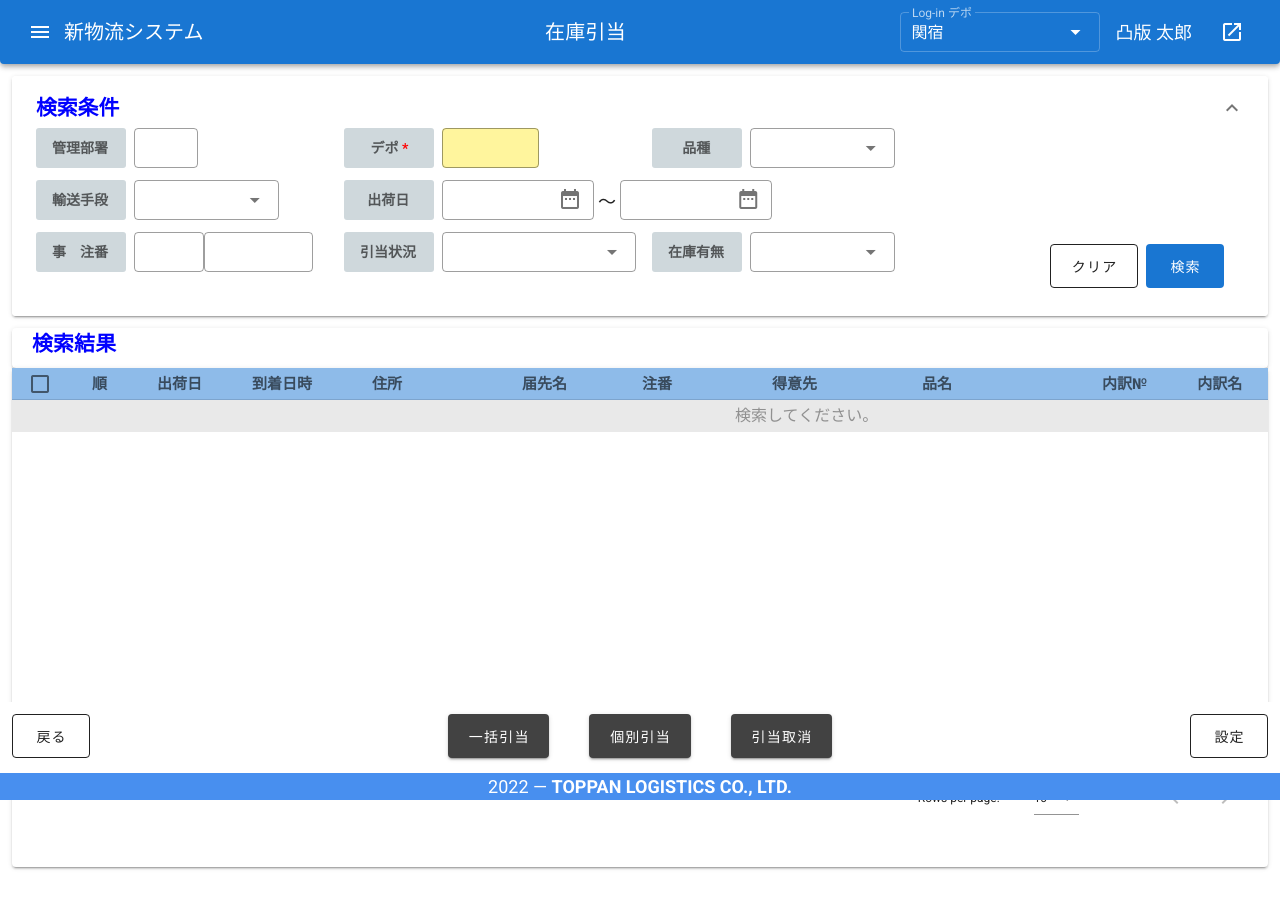
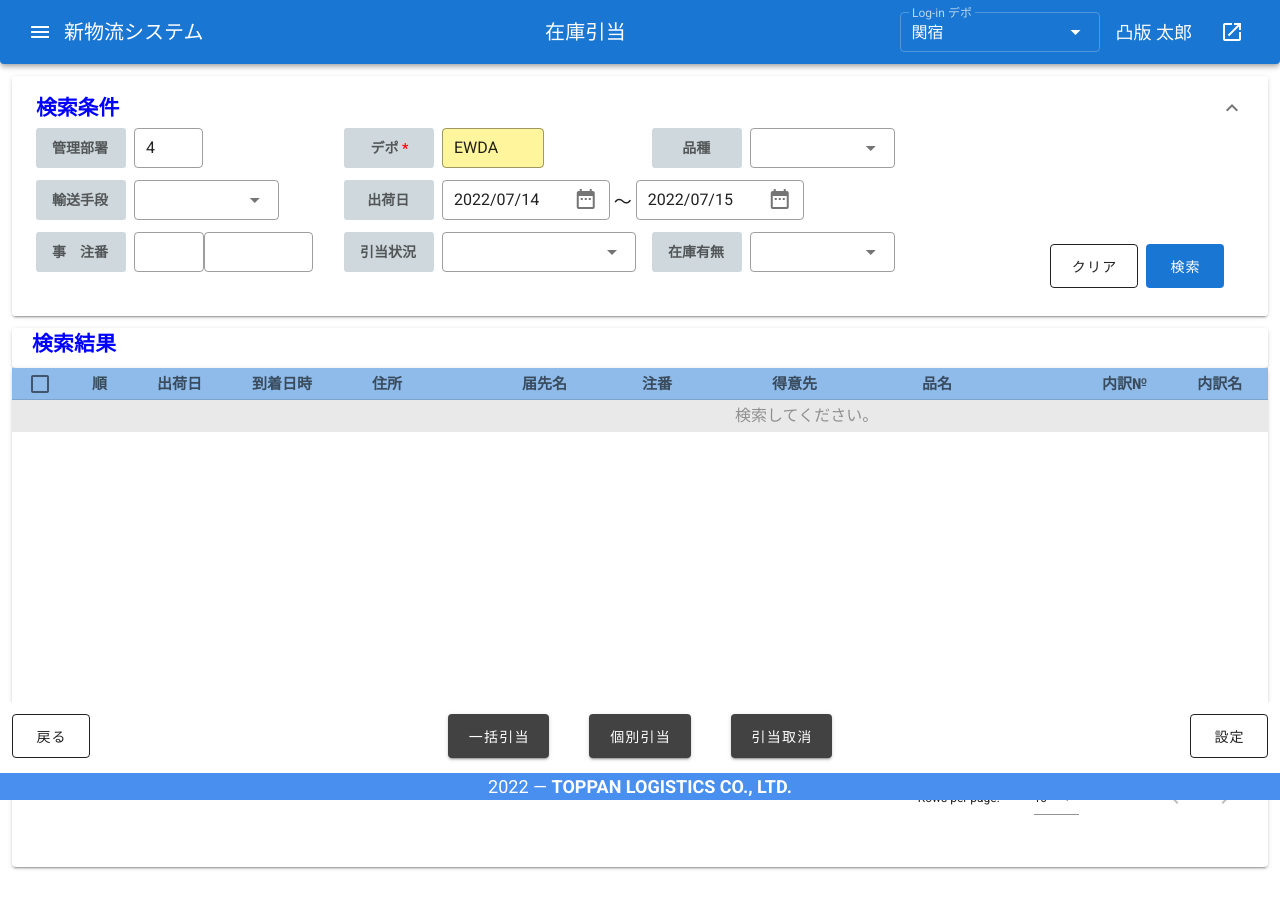
Before and after one commit to ryosuke-tsuji/zaiko_hikiate, a Vue app: page /zaiko_hikiate in a window 1280 px wide. Shown: the top 906 px of the page. Built offline with nearby package versions, Linux system fonts and the light colour scheme.

Commit message:
在庫引当　検索画面：初期表示値設定　個別画面：一覧中のサブに値設定、右上にページ数を追加

```diff
--- a/src/components/pages/ZaikoHikiate.vue
+++ b/src/components/pages/ZaikoHikiate.vue
@@ -7,18 +7,18 @@
             <v-expansion-panels v-model="panelState">
               <v-expansion-panel>
                 <v-expansion-panel-header class="py-0 d-inline-flex">
-                    <span class="px-0 titleFont leyerBottom">検索条件</span>
+                  <span class="px-0 titleFont leyerBottom">検索条件</span>
                 </v-expansion-panel-header>
                 <v-expansion-panel-content>
                   <v-row>
                     <v-col class="pt-0 pr-1 d-flex" cols="3">
                       <v-subheader class="mr-2"><span style="text-align:center">管理部署</span></v-subheader>
-                      <v-text-field outlined dense clearable hint="" hide-details="auto"></v-text-field>
+                      <v-text-field outlined dense clearable hint="" hide-details="auto" value="4"></v-text-field>
                       <div style="width:430px"></div>
                     </v-col>
                     <v-col class="pt-0 pr-1 d-flex" cols="3">
                       <v-subheader class="mr-2">&ensp;&nbsp;デポ<span style="color: red">&nbsp;*</span></v-subheader>
-                      <v-text-field background-color="yellow lighten-3" outlined dense clearable hint="" hide-details="auto"></v-text-field>
+                      <v-text-field background-color="yellow lighten-3" outlined dense clearable hint="" hide-details="auto" value="EWDA"></v-text-field>
                       <div style="width:210px"></div>
                     </v-col>
                     <v-col class="pt-0 pr-1 d-flex" cols="3">
@@ -35,10 +35,10 @@
                     </v-col>
                     <v-col class="pt-0 pr-1 d-flex" cols="6">
                       <v-subheader class="mr-2">&ensp;出荷日</v-subheader>
-                      <v-text-field class="ymd" outlined hide-details="auto" clearable append-icon="mdi-calendar-range" dense hint="YYYY/MM/DD" @click:append="appendClick"></v-text-field>
+                      <v-text-field class="ymd" outlined hide-details="auto" clearable append-icon="mdi-calendar-range" dense hint="YYYY/MM/DD" @click:append="appendClick" value="2022/07/14"></v-text-field>
                       <span style="vertical-align: middle" class="pl-1 pr-1 pt-2">～</span>
-                      <v-text-field class="ymd" outlined hide-details="auto" clearable append-icon="mdi-calendar-range" dense hint="YYYY/MM/DD"></v-text-field>
-                      <div style="width:270px"></div>
+                      <v-text-field class="ymd" outlined hide-details="auto" clearable append-icon="mdi-calendar-range" dense hint="YYYY/MM/DD" value="2022/07/15"></v-text-field>
+                      <div style="width:220px"></div>
                     </v-col>
                   </v-row>
                   <v-row>
@@ -360,6 +360,7 @@ export default {
   white-space: nowrap;
   text-align: center;
 }
+
 .textRight input {
   text-align: right;
 }
--- a/src/components/pages/ZaikoHikiateKobetsu.vue
+++ b/src/components/pages/ZaikoHikiateKobetsu.vue
@@ -6,6 +6,9 @@
           <v-card>
             <v-card-title class="pt-0 pb-2 ml-1">
               <span class="titleFont d-flex">輸送指示ヘッダー</span>
+              <span class="leyerTop mr-1" style="width:200px; text-align: right;">
+                {{id}}/4
+              </span>
               <v-spacer></v-spacer>
             </v-card-title>
           </v-card>
@@ -49,7 +52,9 @@
         <v-col class="pb-0">
           <v-card>
             <v-card-title class="pt-0 pb-2 ml-1">
-              <span class="titleFont d-flex">吊札個別出庫数</span><v-spacer></v-spacer><span class="text-left leyerTop" style="width:400px">
+              <span class="titleFont d-flex">吊札個別出庫数</span>
+              <v-spacer></v-spacer>
+              <span class="text-left leyerTop" style="width:400px">
                 <v-data-table :headers="headersHikiateJun" :items="itemsHikiateJun" dense fixed-header hide-default-header hide-default-footer calculate-widths height="40px">
                   <template v-slot:item="{ item }">
                     <tr>
@@ -341,7 +346,7 @@ export default {
             soko: '1810 関宿物流センター',
             tanaBan: '070230',
             fudagamiNo: '5056001108061X',
-            fudagamiSabu: '',
+            fudagamiSabu: '1',
             fudagamiSeq: '001',
             productYmd: '22/07/13',
             suryo: '30,000 S',
@@ -358,7 +363,7 @@ export default {
             soko: '1810 関宿物流センター',
             tanaBan: '061603',
             fudagamiNo: '5056001108063Z',
-            fudagamiSabu: '',
+            fudagamiSabu: '1',
             fudagamiSeq: '002',
             productYmd: '22/07/14',
             suryo: '30,000 S',
@@ -375,7 +380,7 @@ export default {
             soko: '1810 関宿物流センター',
             tanaBan: '080802',
             fudagamiNo: '5056001131548$',
-            fudagamiSabu: '',
+            fudagamiSabu: '1',
             fudagamiSeq: '003',
             productYmd: '22/07/14',
             suryo: '30,000 S',
@@ -395,7 +400,7 @@ export default {
             soko: '1810 関宿物流センター',
             tanaBan: '020201',
             fudagamiNo: '438940398593$%',
-            fudagamiSabu: '',
+            fudagamiSabu: '1',
             fudagamiSeq: '001',
             productYmd: '22/07/14',
             suryo: '64,000 S',
@@ -415,7 +420,7 @@ export default {
             soko: '1810 関宿物流センター',
             tanaBan: '010101',
             fudagamiNo: '3248990234890A',
-            fudagamiSabu: '',
+            fudagamiSabu: '1',
             fudagamiSeq: '001',
             productYmd: '22/07/14',
             suryo: '37,500 S',
@@ -432,7 +437,7 @@ export default {
             soko: '1220 盛運羽生倉庫',
             tanaBan: '999999',
             fudagamiNo: '9394938953889B',
-            fudagamiSabu: '',
+            fudagamiSabu: '1',
             fudagamiSeq: '002',
             productYmd: '22/07/14',
             suryo: '37,500 S',
@@ -452,7 +457,7 @@ export default {
             soko: '1810 関宿物流センター',
             tanaBan: '090403',
             fudagamiNo: '3948038034589C',
-            fudagamiSabu: '',
+            fudagamiSabu: '1',
             fudagamiSeq: '001',
             productYmd: '22/07/12',
             suryo: '8,640 S',
```
